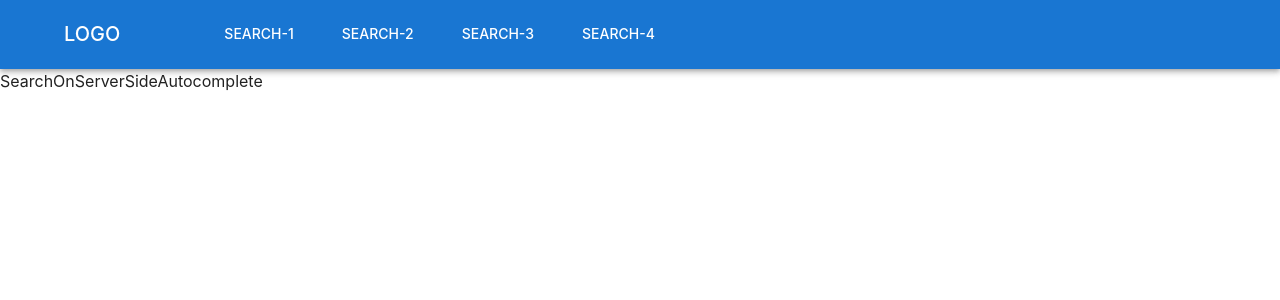
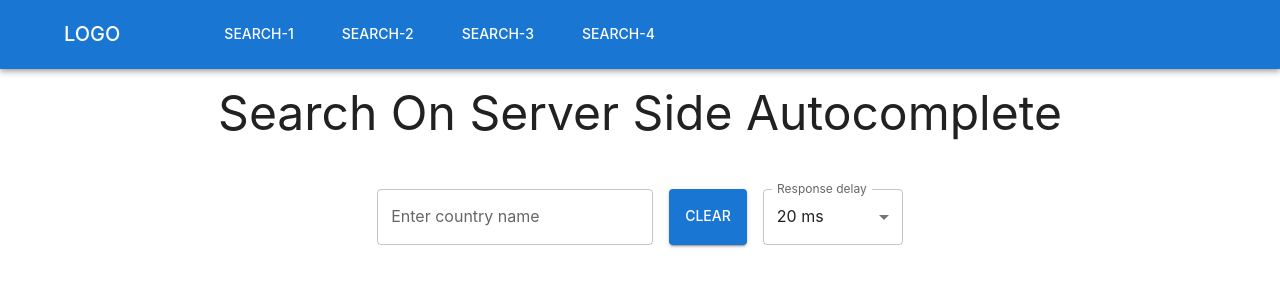
Before and after one commit to apastan/search-app, a React (Create React App) app: page /search-server-autocomplete in a window 1280 px wide. Shown: the top 300 px of the page. Built offline with nearby package versions, Linux system fonts and the light colour scheme.

Commit message:
Create Search OnServerSide Autocomplete Component

```diff
--- a/src/App.tsx
+++ b/src/App.tsx
@@ -5,7 +5,7 @@ import {
     HomePage,
     NotFound,
     SearchOnClientOnClickControlledInput,
-    SearchOnClientSideAutocomplete
+    SearchOnClientSideAutocomplete, SearchOnServerSideAutocomplete
 } from './components/pages';
 
 
@@ -15,11 +15,11 @@ export function App() {
     return (
         <>
             <Routes>
-                <Route path="/" element={<BaseLayout/>} >
+                <Route path="/" element={<BaseLayout/>}>
                     <Route index element={<HomePage/>}/>
                     <Route path="search-client-autocomplete" element={<SearchOnClientSideAutocomplete/>}/>
                     <Route path="search-client-onclick" element={<SearchOnClientOnClickControlledInput/>}/>
-                    <Route path="search-server-autocomplete" element={<>SearchOnServerSideAutocomplete</>}/>
+                    <Route path="search-server-autocomplete" element={<SearchOnServerSideAutocomplete/>}/>
                     <Route path="search-server-onclick" element={<>SearchOnServerSideOnClickControlledInput</>}/>
                     <Route path="*" element={<NotFound/>}/>
                 </Route>
--- /dev/null
+++ b/src/components/common-components/SelectResponseDelay/SelectResponseDelay.tsx
@@ -0,0 +1,37 @@
+import React, {FC, useState} from 'react';
+import {FormControl, InputLabel, MenuItem, Select, SelectChangeEvent} from '@mui/material';
+
+
+type TSelectResponseDelay = {
+    onSelect: (delay: number) => void
+    defaultValue: number
+    values: number[]
+}
+
+export const SelectResponseDelay: FC<TSelectResponseDelay> = ({onSelect, defaultValue,values}) => {
+
+    const [fetchDelay, setFetchDelay] = useState<number>(defaultValue);
+
+    const onFetchDelaySelect = (event: SelectChangeEvent) => {
+        const delay = Number(event.target.value)
+        onSelect(delay)
+        setFetchDelay(delay)
+    };
+
+    return (
+            <FormControl sx={{ m: 1, minWidth: 140 }}>
+                <InputLabel id="fetch-delay-label">Response delay</InputLabel>
+                <Select
+                    labelId="fetch-delay-label"
+                    id="fetch-delay"
+                    value={String(fetchDelay)}
+                    label="Response delay"
+                    onChange={onFetchDelaySelect}
+                >
+                    {
+                        values.map((delay)=> <MenuItem key={delay} value={delay}>{`${delay} ms`}</MenuItem>)
+                    }
+                </Select>
+            </FormControl>
+    );
+};
--- /dev/null
+++ b/src/components/pages/SearchOnServerSideAutocomplete/SearchOnServerSideAutocomplete.tsx
@@ -0,0 +1,100 @@
+import React, {FC, useRef, useState} from 'react';
+import {SearchPageLayout} from '../../layouts/SearchPageLayout';
+import Typography from '@mui/material/Typography';
+import {Box, Button, Pagination, Stack, TextField} from '@mui/material';
+import {Countries, Preloader} from '../../common-components';
+import {fakeCountryFetch} from '../../../utils';
+import {SelectResponseDelay} from '../../common-components/SelectResponseDelay/SelectResponseDelay';
+
+const COUNTRIES_PER_PAGE = 6;
+const AVAILABLE_DELAYS = [10, 20, 30, 40, 50, 75, 100, 125, 150, 200]
+const DEFAULT_FETCH_DELAY = 20
+
+export const SearchOnServerSideAutocomplete: FC = () => {
+    console.log(`Рендер SearchOnServerSideAutocomplete Component`);
+    const [searchInput, setSearchInput] = useState<string>('');
+    const [filteredCountries, setFilteredCountries] = useState<any[]>([]);
+    const [isFetching, toggleFetching] = useState<boolean>(false)
+    const [page, setPage] = useState(1);
+    const pagesTotalCount = Math.ceil(filteredCountries.length / COUNTRIES_PER_PAGE);
+
+    const fetchDelay = useRef(DEFAULT_FETCH_DELAY)
+
+    const onDelayChange = (delay: number) => {
+        fetchDelay.current = delay
+    };
+
+    const handleInputChange = (event: React.ChangeEvent<HTMLInputElement>) => {
+        const currentInput = event.currentTarget.value;
+
+        setSearchInput(currentInput);
+        toggleFetching(true)
+        console.log(currentInput, fetchDelay.current);
+        fakeCountryFetch(currentInput, fetchDelay.current).then((response: any[]) => {
+            setFilteredCountries(response);
+            toggleFetching(false)
+        });
+    };
+
+    const clearSearchInput = () => {
+        setSearchInput('');
+        setFilteredCountries([]);
+    };
+
+    const countriesToRender = filteredCountries.slice((page - 1) * COUNTRIES_PER_PAGE, page * COUNTRIES_PER_PAGE);
+
+
+    const handlePageChange = (event: React.ChangeEvent<unknown>, value: number) => {
+        setPage(value);
+    };
+
+    const showSearchResults = !isFetching && searchInput.length > 0 && countriesToRender.length > 0
+    const showNothingFound = !isFetching && searchInput.length > 0 && countriesToRender.length === 0
+
+    return (
+        <SearchPageLayout>
+            <Typography variant="h3" component="h1" sx={{textAlign: 'center', pt: 2, pb: 2, m: 0}}>
+                Search On Server Side Autocomplete
+            </Typography>
+
+            <Box sx={{mt: 3, mb: 3, justifyContent: 'center', display: 'flex', pb: 6, pt: 4, m: 0}}>
+                <Stack spacing={2} direction="row">
+                    <TextField
+                        label="Enter country name"
+                        variant="outlined"
+                        value={searchInput}
+                        onChange={handleInputChange}
+                    />
+                    <Button variant="contained" onClick={clearSearchInput}>Clear</Button>
+                    <SelectResponseDelay onSelect={onDelayChange} defaultValue={DEFAULT_FETCH_DELAY} values={AVAILABLE_DELAYS} />
+                </Stack>
+            </Box>
+
+            {
+                isFetching && <Preloader/>
+            }
+
+
+            {
+                showSearchResults && (
+                    <>
+                        <Countries countries={countriesToRender}/>
+
+                        <Box sx={{pt: 8, justifyContent: 'center', display: 'flex'}}>
+                            <Pagination count={pagesTotalCount} page={page} onChange={handlePageChange}/>
+                        </Box>
+                    </>
+                )
+            }
+
+            {
+                showNothingFound && (
+                    <Typography variant="h6" sx={{textAlign: 'center', pt: 2, pb: 2}}>
+                        I can't find countries with such queer name :(
+                    </Typography>
+                )
+            }
+
+        </SearchPageLayout>
+    );
+};
--- a/src/components/pages/index.ts
+++ b/src/components/pages/index.ts
@@ -2,3 +2,4 @@ export * from './HomePage/HomePage'
 export * from './NotFound/NotFound'
 export * from './SearchOnClientSideAutocomplete/SearchOnClientSideAutocomplete'
 export * from './SearchOnClientSideOnClick/SearchOnClientSideOnClick'
+export * from './SearchOnServerSideAutocomplete/SearchOnServerSideAutocomplete'
```
